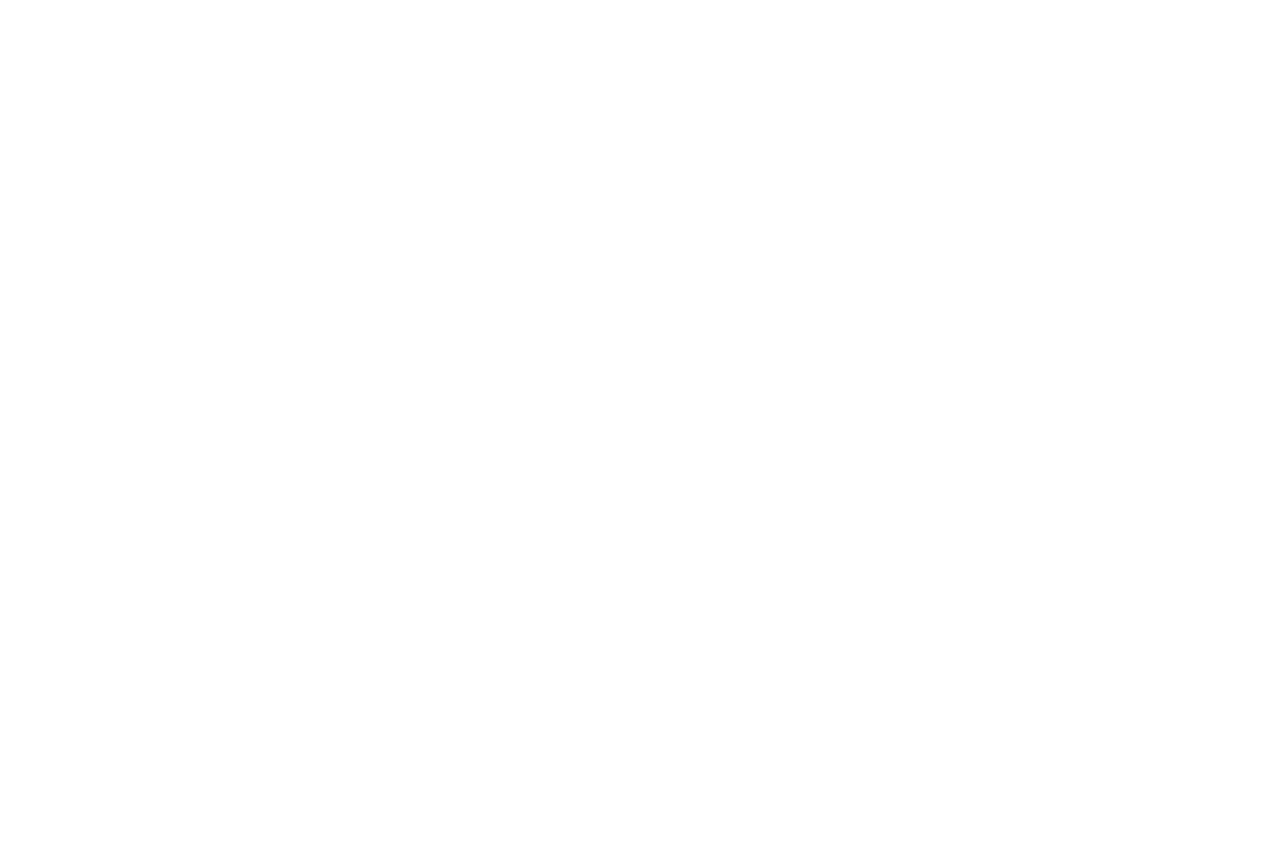
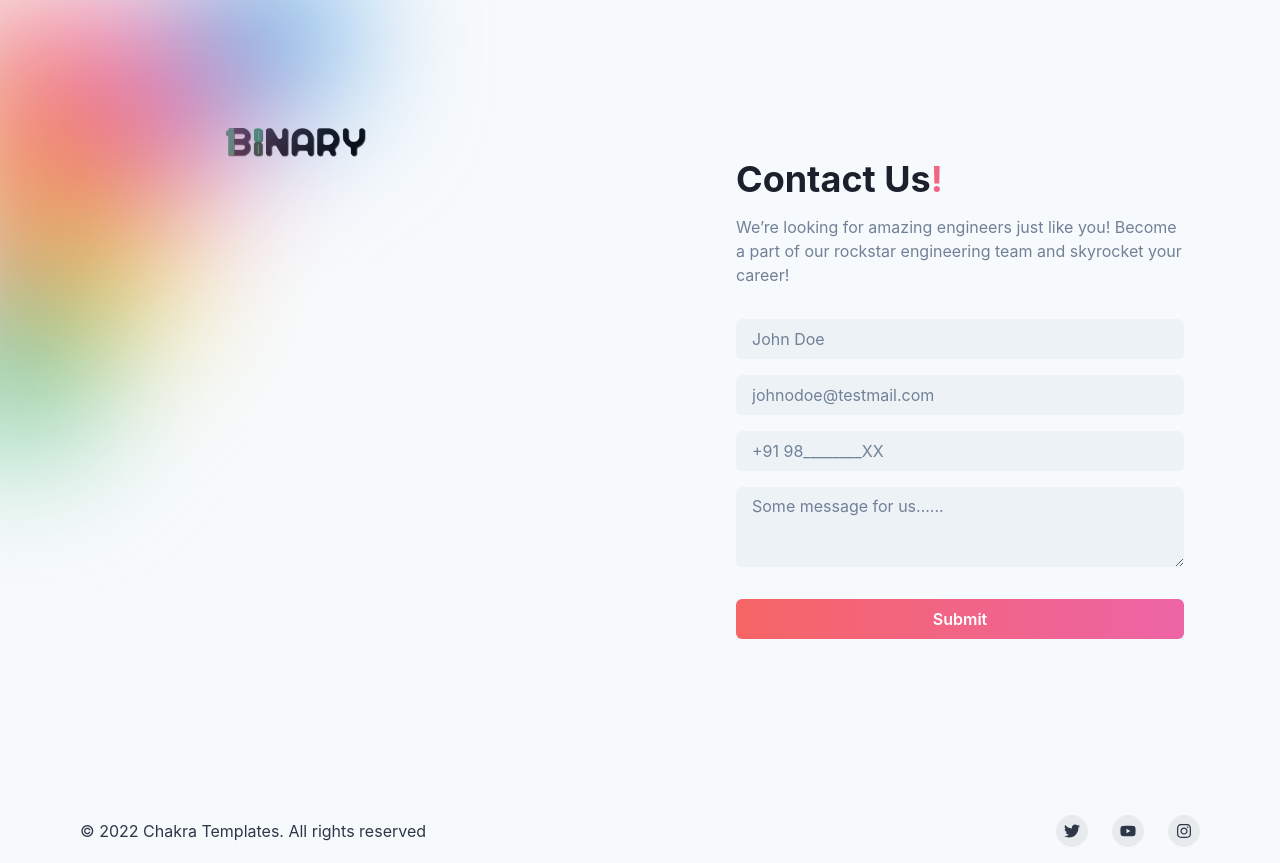
Before and after one commit to thebinaryclub/officialwebsite, a React (Create React App) app: page / in a window 1280 px wide. Shown: the part 980-1843 px from the top of the page. Before the commit the page ends 979 px from the top, so only its background shows below. Built offline with nearby package versions, Linux system fonts and the light colour scheme; a web font is replaced by a local one.

Commit message:
added footer

```diff
--- a/src/App.js
+++ b/src/App.js
@@ -1,29 +1,18 @@
-import '@fontsource/raleway/400.css'
-import '@fontsource/open-sans/700.css'
-import '@fontsource/aclonica'
+import '@fontsource/raleway/400.css';
+import '@fontsource/open-sans/700.css';
+import '@fontsource/aclonica';
 
 import React from 'react';
-import {
-  ChakraProvider,
-  Box,
-  Text,
-  Link,
-  VStack,
-  Code,
-  Grid,
-  theme,
-} from '@chakra-ui/react';
-import { ColorModeSwitcher } from './ColorModeSwitcher';
-import { Logo } from './Logo';
-import {Home} from './screens/Home';
-
+import { ChakraProvider, theme } from '@chakra-ui/react';
+import { Home } from './screens/Home';
+import Navbar from './components/Navbar';
+import Footer from './containers/Footer'
 function App() {
   return (
     <ChakraProvider theme={theme}>
+      <Navbar />
       <Home />
-
-      <Box textAlign="center" fontSize="xl">
-      </Box>
+      <Footer />
     </ChakraProvider>
   );
 }
--- /dev/null
+++ b/src/components/Contact.jsx
@@ -0,0 +1,162 @@
+import {
+  Box,
+  Stack,
+  Heading,
+  Text,
+  Container,
+  Input,
+  Button,
+  SimpleGrid,
+  useBreakpointValue,
+  Icon,
+  useColorMode,
+  Textarea,
+} from '@chakra-ui/react';
+import { useState } from 'react';
+
+
+export default function Contact() {
+  const { colorMode } = useColorMode();
+
+  const [name,setName] = useState('')
+  const [email,setEmail] = useState('')
+  const [phone,setPhone] = useState('')
+  const [message,setMessage] = useState('')
+
+  const handleSubmit = (e) => {
+    e.preventDefault();
+    console.log(name,email,message,phone,` Isse mail krdenge`);
+  }
+  return (
+    <Box position={'relative'}>
+      <Container
+        as={SimpleGrid}
+        maxW={'7xl'}
+        columns={{ base: 1, md: 2 }}
+        spacing={{ base: 10, lg: 32 }}
+        py={{ base: 10, sm: 20, lg: 32 }}>
+        <Stack spacing={{ base: 10, md: 20 }} align={'center'}>
+          <Heading
+            lineHeight={1.1}
+            fontSize={{ base: '3xl', sm: '4xl', md: '5xl', lg: '6xl' }}>
+            <Box  width='140px' as='div'>
+              <img src={colorMode === 'dark' ? '/images/bin.png' : '/images/Asset.png'} width='100%' height='100%'alt='Binary Club' />
+           </Box>
+          </Heading>
+        </Stack>
+        <Stack
+          bg={'gray.50'}
+          rounded={'xl'}
+          p={{ base: 4, sm: 6, md: 8 }}
+          spacing={{ base: 8 }}
+          maxW={{ lg: 'lg' }}>
+          <Stack spacing={4}>
+            <Heading
+              color={'gray.800'}
+              lineHeight={1.1}
+              fontSize={{ base: '2xl', sm: '3xl', md: '4xl' }}>
+              Contact Us
+              <Text
+                as={'span'}
+                bgGradient="linear(to-r, red.400,pink.400)"
+                bgClip="text">
+                !
+              </Text>
+            </Heading>
+            <Text color={'gray.500'} fontSize={{ base: 'sm', sm: 'md' }}>
+              We’re looking for amazing engineers just like you! Become a part
+              of our rockstar engineering team and skyrocket your career!
+            </Text>
+          </Stack>
+          <Box as={'form'} mt={10} onSubmit={handleSubmit}>
+            <Stack spacing={4}>
+              <Input
+                placeholder="John Doe"
+                bg={'gray.100'}
+                border={0}
+                color={'gray.500'}
+                _placeholder={{
+                  color: 'gray.500',
+                }}
+                value={name}
+                onChange={(e)=>setName(e.target.value)}
+              />
+              <Input
+                placeholder="johnodoe@testmail.com"
+                bg={'gray.100'}
+                border={0}
+                color={'gray.500'}
+                _placeholder={{
+                  color: 'gray.500',
+                }}
+                value={email}
+                onChange={(e)=>setEmail(e.target.value)}
+              />
+              <Input
+                placeholder="+91 98________XX"
+                bg={'gray.100'}
+                border={0}
+                color={'gray.500'}
+                _placeholder={{
+                  color: 'gray.500',
+                }}
+                value={phone}
+                onChange={(e)=>setPhone(e.target.value)}
+              />
+              <Textarea placeholder='Some message for us......' bg={'gray.100'} border={0}
+                color={'gray.500'}
+                _placeholder={{
+                  color: 'gray.500',
+                }}
+                value={message}
+                onChange={(e)=>setMessage(e.target.value)}
+                />
+            </Stack>
+            <Button
+              fontFamily={'heading'}
+              mt={8}
+              w={'full'}
+              bgGradient="linear(to-r, red.400,pink.400)"
+              color={'white'}
+              _hover={{
+                bgGradient: 'linear(to-r, red.400,pink.400)',
+                boxShadow: 'xl',
+              }}
+              type={'submit'}
+              >
+              Submit
+            </Button>
+          </Box>
+          form
+        </Stack>
+      </Container>
+      <Blur
+        position={'absolute'}
+        top={-10}
+        left={-10}
+        style={{ filter: 'blur(70px)' }}
+      />
+    </Box>
+  );
+}
+
+export const Blur = (props) => {
+  return (
+    <Icon
+      width={useBreakpointValue({ base: '100%', md: '40vw', lg: '30vw' })}
+      zIndex={useBreakpointValue({ base: -1, md: -1, lg: 0 })}
+      height="560px"
+      viewBox="0 0 528 560"
+      fill="none"
+      xmlns="http://www.w3.org/2000/svg"
+      {...props}>
+      <circle cx="71" cy="61" r="111" fill="#F56565" />
+      <circle cx="244" cy="106" r="139" fill="#ED64A6" />
+      <circle cy="291" r="139" fill="#ED64A6" />
+      <circle cx="80.5" cy="189.5" r="101.5" fill="#ED8936" />
+      <circle cx="196.5" cy="317.5" r="101.5" fill="#ECC94B" />
+      <circle cx="70.5" cy="458.5" r="101.5" fill="#48BB78" />
+      <circle cx="426.5" cy="-0.5" r="101.5" fill="#4299E1" />
+    </Icon>
+  );
+};
--- /dev/null
+++ b/src/containers/Footer.js
@@ -0,0 +1,75 @@
+import {
+  Box,
+  chakra,
+  Container,
+  Stack,
+  Text,
+  useColorModeValue,
+  VisuallyHidden
+} from '@chakra-ui/react';
+import { FaInstagram, FaTwitter, FaYoutube } from 'react-icons/fa';
+import Contact from '../components/Contact';
+
+const SocialButton = ({ children, label, href }) => {
+  return (
+    <chakra.button
+      bg={useColorModeValue('blackAlpha.100', 'whiteAlpha.100')}
+      rounded={'full'}
+      w={8}
+      h={8}
+      cursor={'pointer'}
+      as={'a'}
+      href={href}
+      display={'inline-flex'}
+      alignItems={'center'}
+      justifyContent={'center'}
+      transition={'background 0.3s ease'}
+      _hover={{
+        bg: useColorModeValue('blackAlpha.200', 'whiteAlpha.200'),
+      }}
+    >
+      <VisuallyHidden>{label}</VisuallyHidden>
+      {children}
+    </chakra.button>
+  );
+};
+
+export default function Footer() {
+
+  return (
+    <Box
+      bg={useColorModeValue('gray.50', 'gray.900')}
+      color={useColorModeValue('gray.700', 'gray.200')}
+    >
+      <Box
+        borderTopWidth={1}
+        borderStyle={'solid'}
+        borderColor={useColorModeValue('gray.200', 'gray.700')}
+      >
+        <Contact />
+        <Container
+          as={Stack}
+          maxW={'6xl'}
+          py={4}
+          direction={{ base: 'column', md: 'row' }}
+          spacing={4}
+          justify={{ base: 'center', md: 'space-between' }}
+          align={{ base: 'center', md: 'center' }}
+        >
+          <Text>© 2022 Chakra Templates. All rights reserved</Text>
+          <Stack direction={'row'} spacing={6}>
+            <SocialButton label={'Twitter'} href={'#'}>
+              <FaTwitter />
+            </SocialButton>
+            <SocialButton label={'YouTube'} href={'#'}>
+              <FaYoutube />
+            </SocialButton>
+            <SocialButton label={'Instagram'} href={'#'}>
+              <FaInstagram />
+            </SocialButton>
+          </Stack>
+        </Container>
+      </Box>
+    </Box>
+  );
+}
--- a/src/screens/Home/index.js
+++ b/src/screens/Home/index.js
@@ -1,11 +1,9 @@
 import React from 'react'
-import Navbar from '../../components/Navbar';
 import Hero from '../../components/Hero';
 import About from '../../components/About';
 export const Home = () => {
   return (
     <div>
-        <Navbar />
         <Hero />
         <About />
     </div>
```
